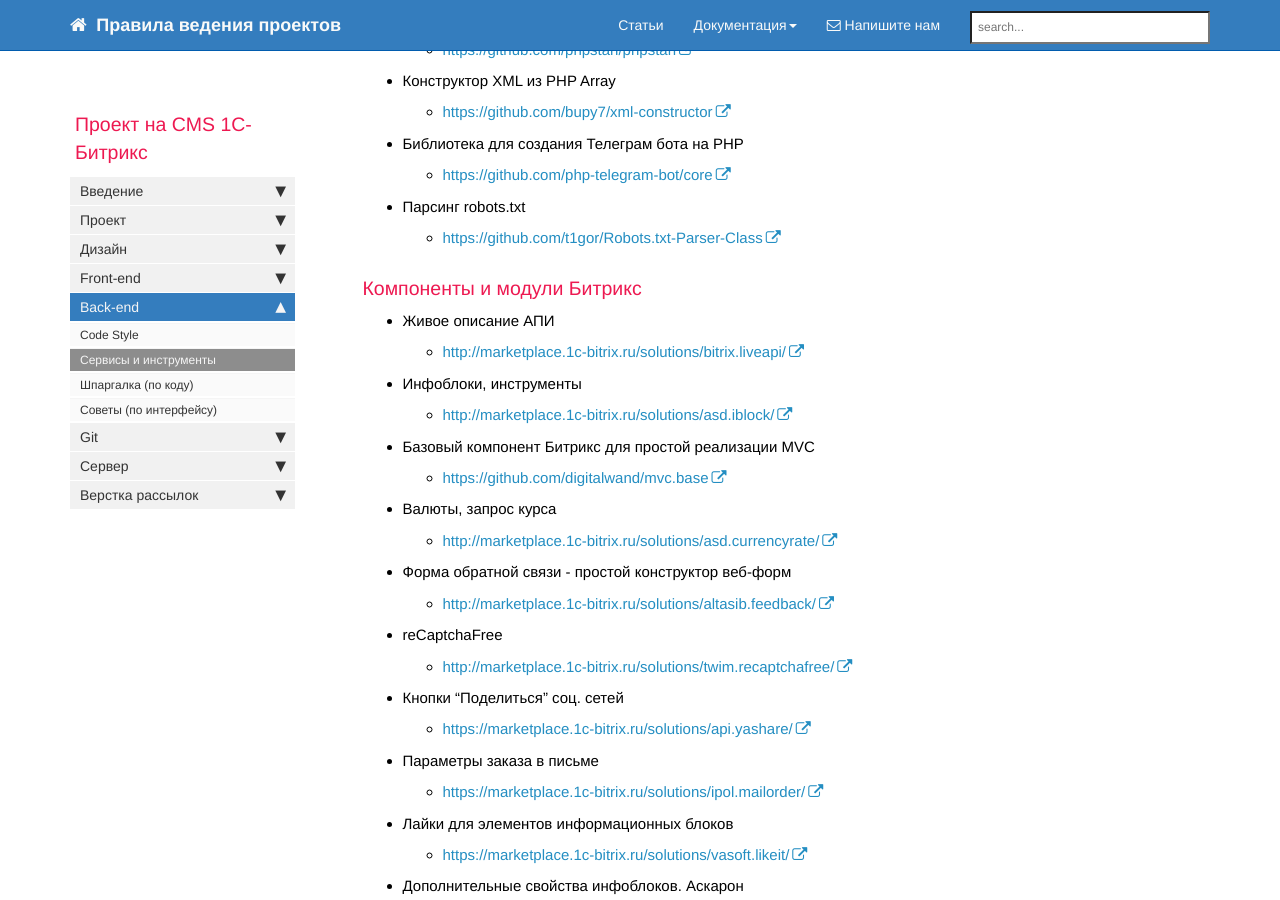
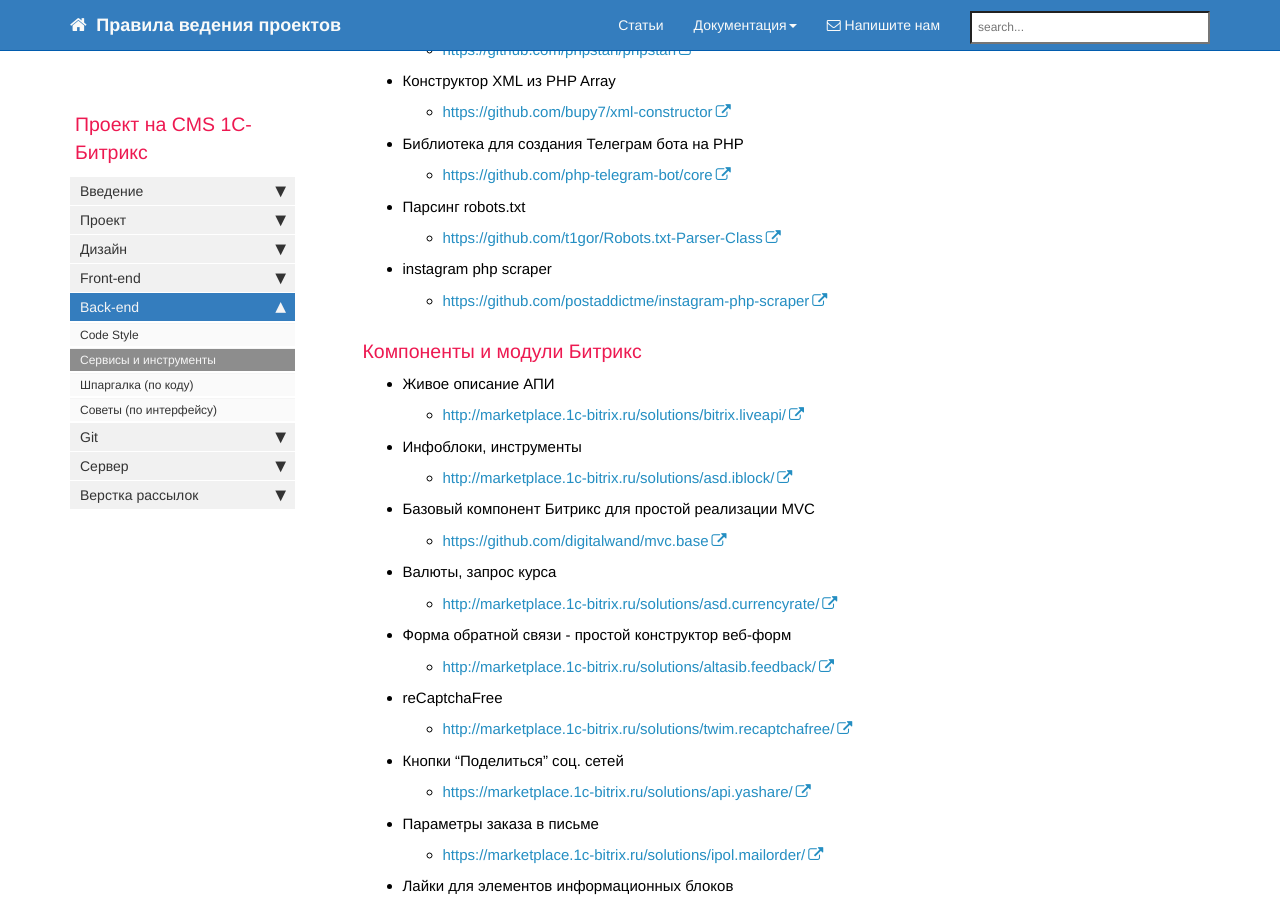
Before and after one commit to gdecider/gdecider.github.io, a Jekyll site: the page built from pages/bx/bx_back-tools.md, in a window 1280 px wide and 900 px high, scrolled down 1461 px. Built offline with Jekyll 4.4.1, drawn with Linux system fonts in a browser that asks for light colours; nearby versions of some CDN libraries; comment, search, counter and statistics services are not loaded.

Commit message:
Update bx_back-tools.md

```diff
--- a/pages/bx/bx_back-tools.md
+++ b/pages/bx/bx_back-tools.md
@@ -81,6 +81,9 @@
 
 * Парсинг robots.txt
   * [https://github.com/t1gor/Robots.txt-Parser-Class](https://github.com/t1gor/Robots.txt-Parser-Class)
+
+* instagram php scraper
+  * [https://github.com/postaddictme/instagram-php-scraper](https://github.com/postaddictme/instagram-php-scraper)
 
 ### Компоненты и модули Битрикс
 
```
